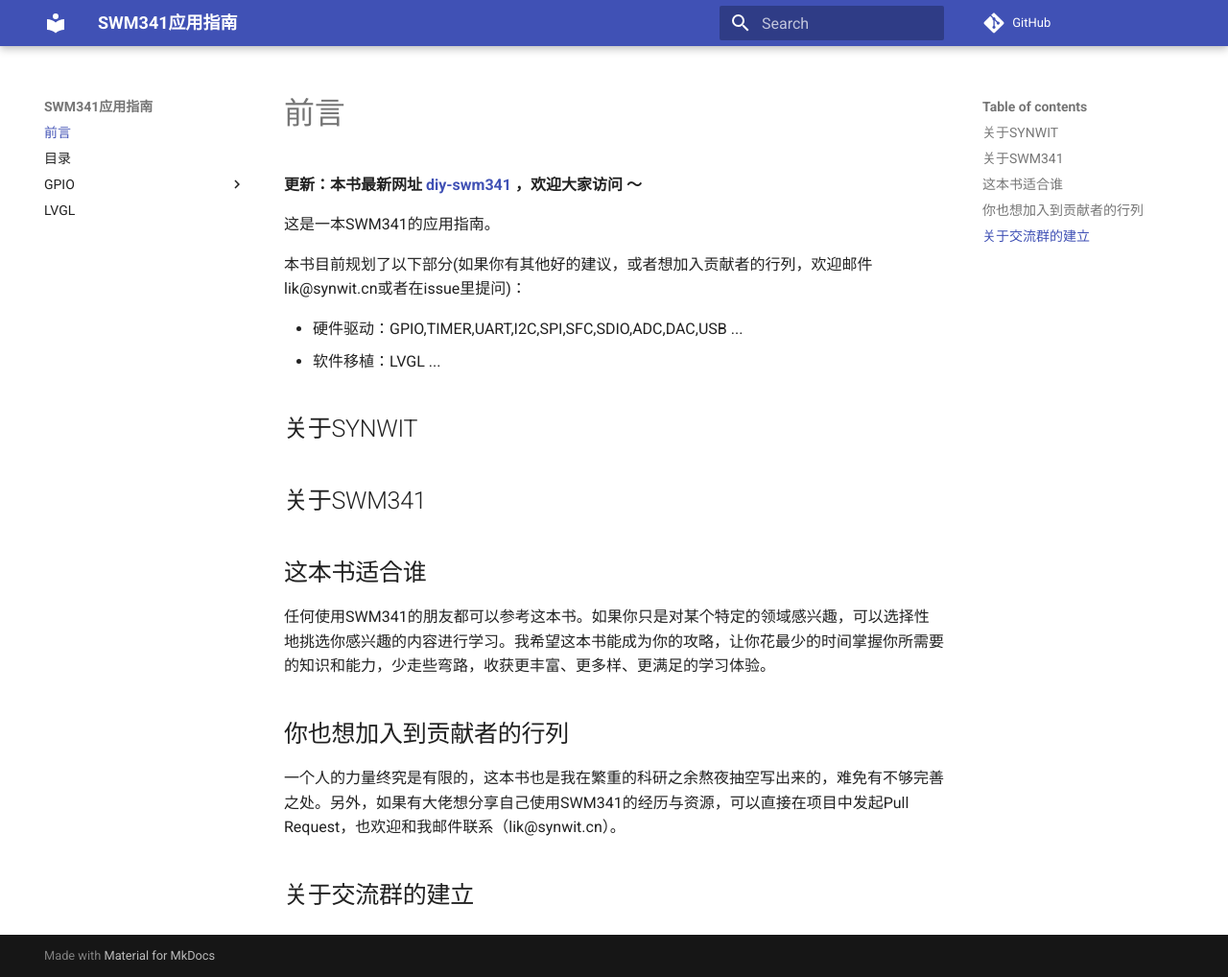
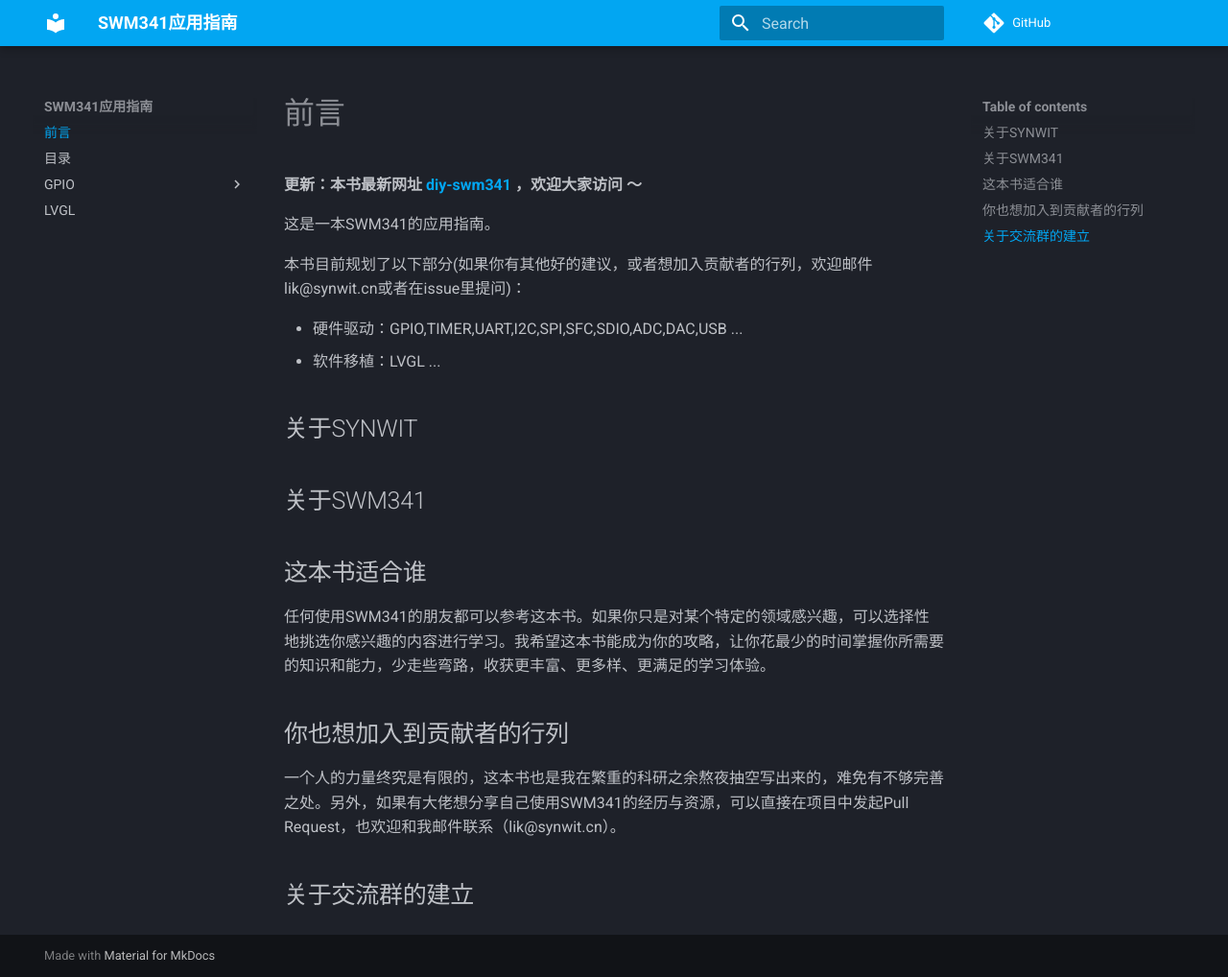
Before and after one commit to yanmowudi/diy-swm341, an MkDocs documentation site: the page built from docs/index.md, in a window 1280 px wide and 1018 px high. Shown: the whole window at 96% size. Built offline with MkDocs 1.6.1 and Material for MkDocs 9.7.7, drawn with Linux system fonts in a browser that asks for light colours; comment, search, counter and statistics services are not loaded.

Commit message:
完善主题

```diff
--- a/mkdocs.yml
+++ b/mkdocs.yml
@@ -1,6 +1,12 @@
 site_name: SWM341应用指南
 theme:
   name: material
+  palette:
+    scheme: slate
+    primary: light blue
+    accent: indigo
+    logo: images/synwit.png
+    favicon: images/synwit.png
 repo_url: https://github.com/yanmowudi/diy-swm341
 nav:
   - 前言: 'index.md'
```
Also changed, not shown: docs/images/synwit.png (added).
